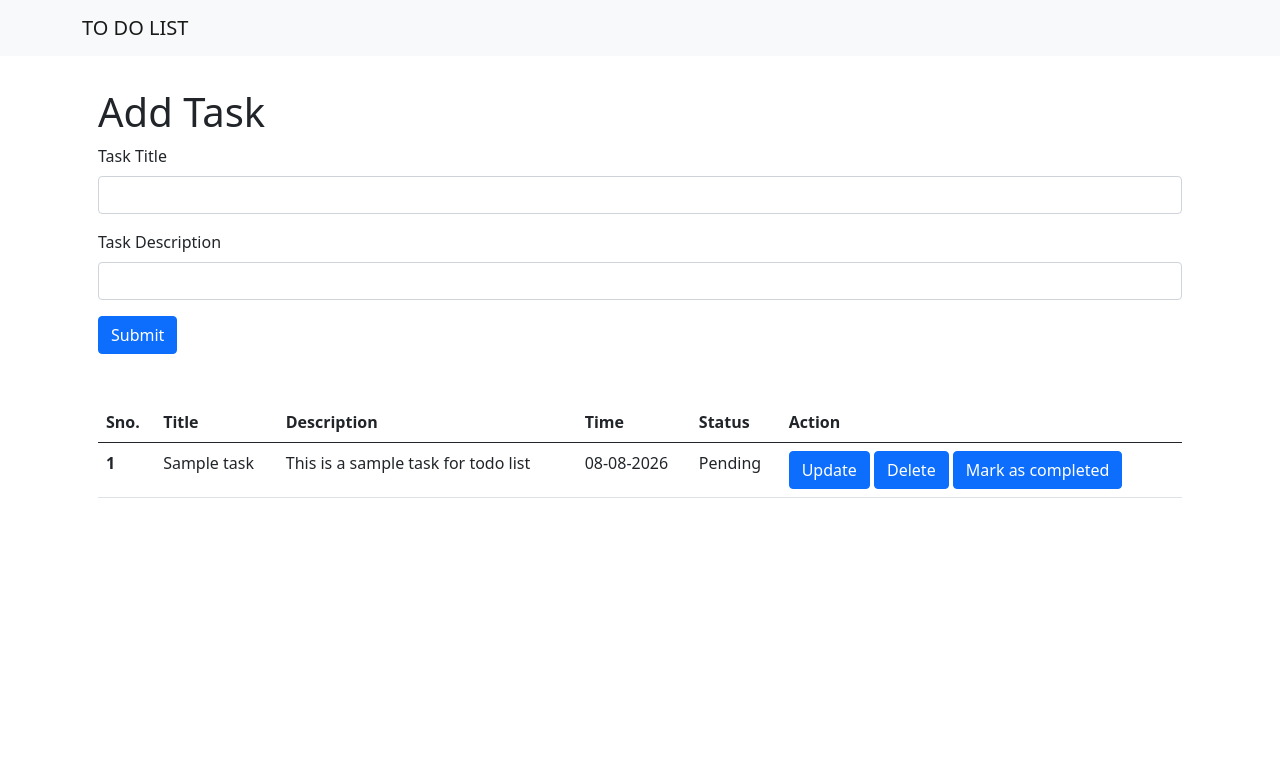
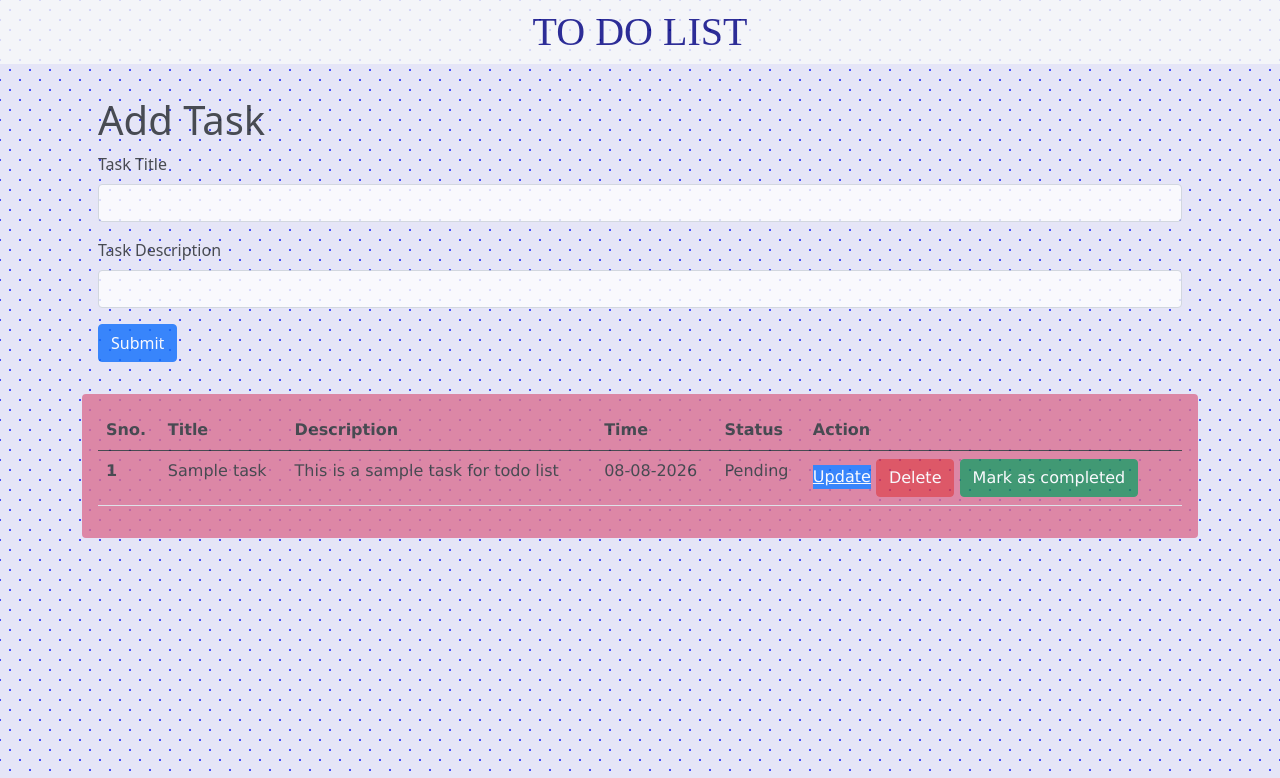
Before and after one commit to tanuja70-comp/TO-DO-LIST, a Flask app: page / in a window 1280 px wide. Shown: the top 778 px of the page. Run offline with Flask 3, Linux system fonts and the light colour scheme.

Commit message:
added styling

```diff
--- /dev/null
+++ b/static/style.css
@@ -0,0 +1,41 @@
+h1.navbar-title {
+    text-align: center;
+    width: 100%;
+    margin: 0;
+    font-family: 'Times New Roman', Times, serif;
+    color: navy;
+}
+
+body {
+    background-color: #E5E5F7;
+    opacity: 0.8;
+    background-image: radial-gradient(#444CF7 1.5px, transparent 1.5px), radial-gradient(#444CF7 1.5px, #E5E5F7 1.5px);
+    background-size: 20px 20px;
+    background-position: 0 0, 10px 10px;
+}
+
+.container2 {
+    background-color : palevioletred;
+    background-radius : 20px;
+    color : white;
+    font-family :'Lucida Sans', 'Lucida Sans Regular', 'Lucida Grande', 'Lucida Sans Unicode', Geneva, Verdana, sans-serif;
+}
+
+@media (max-width : 768px){
+    .table-container {
+        overflow-x : scroll ;
+        -webkit-overflow-scrolling: touch;
+    }
+    .btns{
+        display : grid;
+        gap: 2;
+        justify-content: center ;
+        align-items: center ;
+        padding : 10px;
+
+    }
+    .btns a{
+        margin : 5px;
+
+    }
+}
--- a/templates/base.html
+++ b/templates/base.html
@@ -5,6 +5,7 @@
     <meta charset="UTF-8">
     <meta name="viewport" content="width=device-width, initial-scale=1.0">
     <link href="https://cdn.jsdelivr.net/npm/bootstrap@5.0.2/dist/css/bootstrap.min.css" rel="stylesheet" integrity="sha384-EVSTQN3/azprG1Anm3QDgpJLIm9Nao0Yz1ztcQTwFspd3yD65VohhpuuCOmLASjC" crossorigin="anonymous">
+    <link rel="stylesheet" href="{{ url_for('static', filename = 'style.css')}}">
     <title> My ToDo List </title>
 </head>
 
@@ -12,7 +13,7 @@
 
      <nav class="navbar navbar-expand-lg navbar-light bg-light">
    <div class="container-md">
-     <a class="navbar-brand" href="#">TO DO LIST</a>
+     <h1 class="navbar-title">TO DO LIST</h1>
    </div>
  </nav>
 
--- a/templates/index.html
+++ b/templates/index.html
@@ -5,7 +5,7 @@
 <div class="container my-3">
   <div class="containr2 my-3 rounded p-3">
     <h1>Add Task</h1>
-    <form>
+    <form action="/" method="POST">
 
       <div class="mb-3">
         <label for="title" class="form-label">Task Title </label>
@@ -32,6 +32,7 @@
     </div>
 
     {% else %}
+    <div class="table-container">
 
     <table class="table">
       <thead>
@@ -54,15 +55,18 @@
           <td>{{todo.date_created}}</td>
           <td>{{todo.status}}</td>
           <td>
-              <button class="btn btn-primary" type="submit">Update</button>
-              <button class="btn btn-primary" type="submit">Delete</button>
-              <button class="btn btn-primary" type="submit">Mark as completed</button>
+              <div class="btns">
+              <a href="/update/{{todo.sno}}"class="btn-primary" type="submit">Update</a>
+              <a href="/delete/{{todo.sno}}"class="btn btn-danger" type="submit">Delete</a>
+              <a href="/mark/{{todo.sno}}"class="btn btn-success" type="submit">Mark as completed</a>
+              </div>
 
           </td>
         </tr>
         {% endfor %}
       </tbody>
     </table>
+    </div>
     {% endif %}
 
   </div>
@@ -70,5 +74,5 @@
 
 
 </div>
-
+<script src="https://cdn.jsdelivr.net/npm/bootstrap@5.0.2/dist/js/bootstrap.bundle.min.js" integrity="sha384-MrcW6ZMFYlzcLA8Nl+NtUVF0sA7MsXsP1UyJoMp4YLEuNSfAP+JcXn/tWtIaxVXM" crossorigin="anonymous"></script>
 {% endblock body %}
--- a/templates/update.html
+++ b/templates/update.html
@@ -5,7 +5,7 @@
 <div class="container my-3">
     <div class="containr2 my-3 rounded p-3">
         <h1>Add Task</h1>
-        <form>
+        <form action="/update/{{todo.sno}}" method="POST">
 
             <div class="mb-3">
                 <label for="title" class="form-label">Task Title </label>
@@ -23,3 +23,5 @@
     </div>
 
 </div>
+
+{% endblock body %}
```
